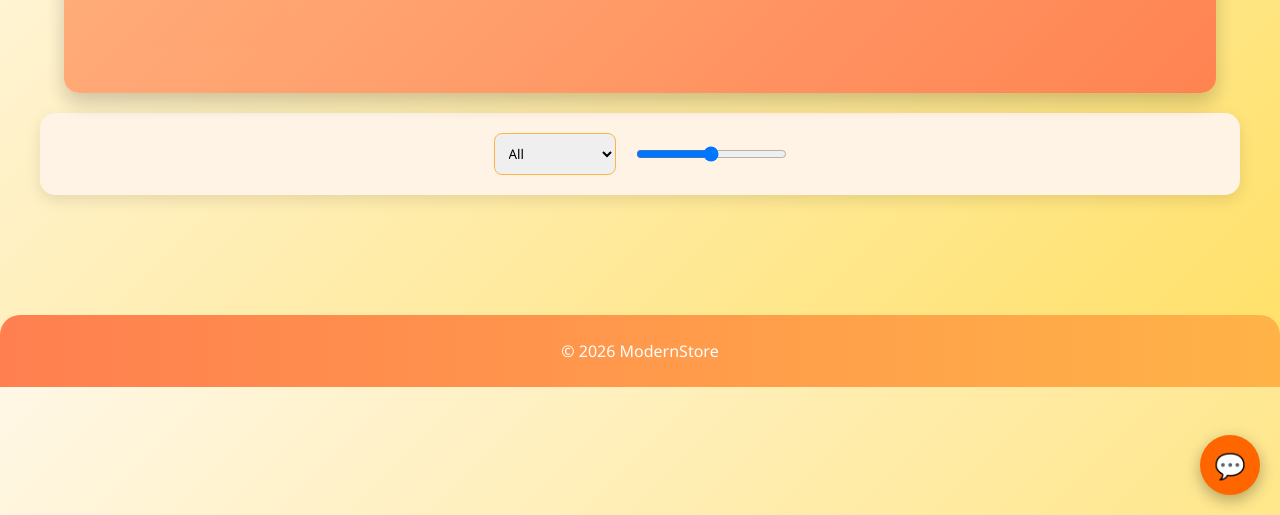
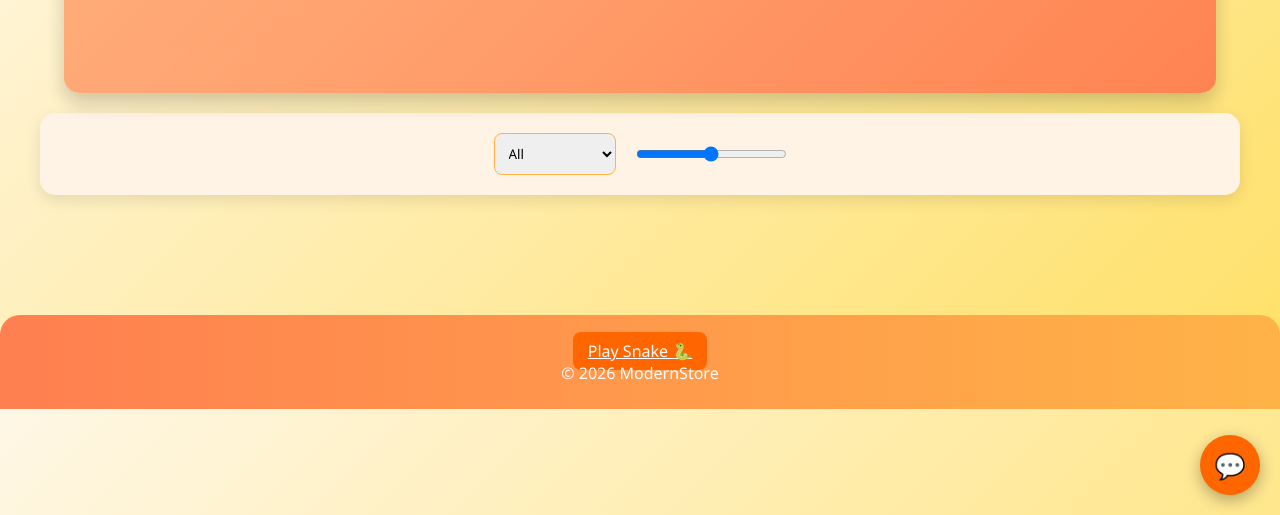
Before and after one commit to shakir12cse67/ecommerce-website, a plain HTML site: page index.html in a window 1280 px wide. Shown: the part 285-800 px from the top of the page. Drawn offline with Linux system fonts and the light colour scheme; a script that the page names is missing.

Commit message:
Update index.html

```diff
--- a/index.html
+++ b/index.html
@@ -59,6 +59,7 @@
 </div>
 
 <footer>
+  <a href="snake.html" style="color:white; background:#ff6600; padding:8px 15px; border-radius:8px;">Play Snake 🐍</a>
 <p>© 2026 ModernStore</p>
 </footer>
 
@@ -66,4 +67,5 @@
 <script src="script.js"></script>
 
 </body>
+
 </html>
```
